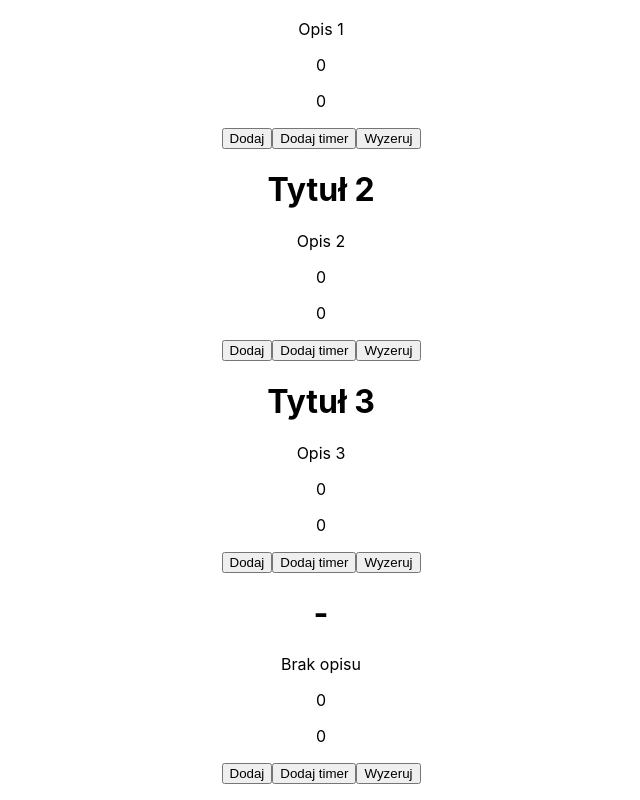
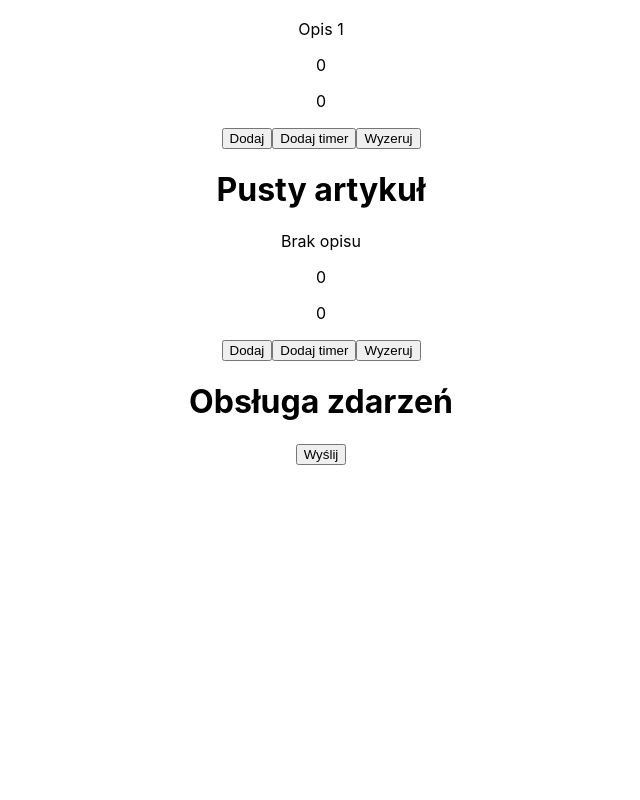
Before and after one commit to JohnyCodesStuff/my-site-react, a React (Create React App) app: page / in a window 1280 px wide. Shown: the part 511-1311 px from the top of the page, without its empty margins (319-959 px from the left). After the commit the page ends 992 px from the top, so only its background shows below. Built offline with nearby package versions, Linux system fonts and the light colour scheme.

Commit message:
deleting copied components and adding code for eH

```diff
--- a/src/App.js
+++ b/src/App.js
@@ -3,6 +3,7 @@ import './App.css';
 import Article from './components/Article';
 import ArticleBox from './components/ArticleBox';
 import Clock from './components/Clock';
+import HandleEvent from './components/HandleEvent';
 
 function App() {
   return (
@@ -10,9 +11,8 @@ function App() {
       <Clock />
       <Article title="Tytuł komponentu funkcyjnego" description="Opis funkcyjny 1" />
       <ArticleBox title="Tytuł 1" description="Opis 1" />
-      <ArticleBox title="Tytuł 2" description="Opis 2" />
-      <ArticleBox title="Tytuł 3" description="Opis 3" />
-      <ArticleBox />
+      <ArticleBox title="Pusty artykuł"/>
+      <HandleEvent />
       <div>
         <p></p>
       </div>
--- a/src/components/HandleEvent/index.js
+++ b/src/components/HandleEvent/index.js
@@ -1,8 +1,18 @@
 import React from "react";
 
 const HandleEvent = () => {
+    const onSubmit = (e) => {
+        e.preventDefault();
+        console.log('on submit')
+    }
+
     return (
-        <div></div>
+        <div>
+            <h1>Obsługa zdarzeń</h1>
+            <form onSubmit={onSubmit}>
+                <button>Wyślij</button>
+            </form>
+        </div>
     )
 }
 
```
